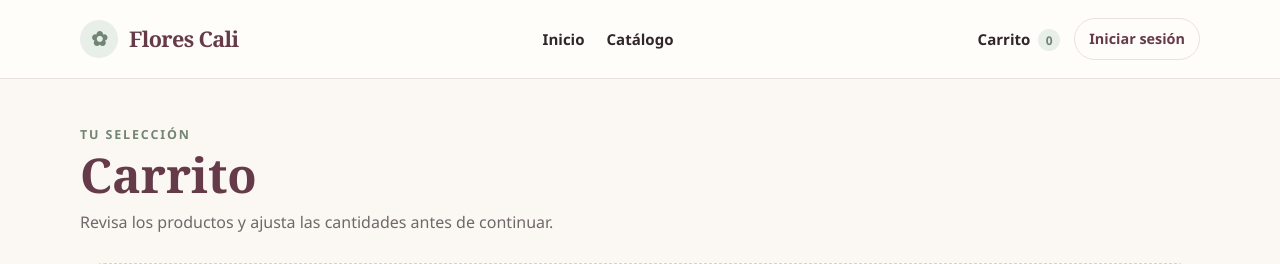
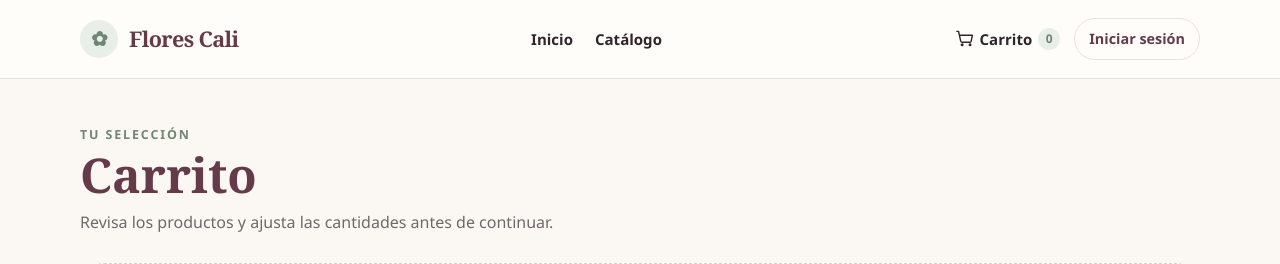
Before and after one commit to Dannycalvo6464/floristeria-django, a Django app: page /carrito/ in a window 1280 px wide. Shown: the top 264 px of the page. Run offline with Django 5.2, Linux system fonts and the light colour scheme.

Commit message:
Add cart icon to site navigation
Co-authored-by: Copilot <223556219+Copilot@users.noreply.github.com>

```diff
--- a/usuarios/static/usuarios/css/site.css
+++ b/usuarios/static/usuarios/css/site.css
@@ -92,11 +92,13 @@ img { max-width: 100%; }
 
 .nav-actions { gap: 14px; }
 .nav-actions form { margin: 0; }
+.nav-cart-link { display: inline-flex; align-items: center; gap: 6px; }
+.nav-cart-icon { width: 19px; height: 19px; flex: 0 0 auto; }
 .nav-count {
     display: inline-grid;
     min-width: 22px;
     height: 22px;
-    margin-left: 4px;
+    margin-left: 0;
     place-items: center;
     border-radius: 999px;
     background: var(--sage-pale);
--- a/usuarios/templates/usuarios/base.html
+++ b/usuarios/templates/usuarios/base.html
@@ -28,8 +28,14 @@
                 {% endif %}
             </nav>
             <div class="nav-actions">
-                <a class="nav-link" href="{% url 'carrito' %}" aria-label="Carrito, {{ carrito_cantidad }} artículos">
-                    Carrito <span class="nav-count" id="cart-count" aria-live="polite">{{ carrito_cantidad }}</span>
+                <a class="nav-link nav-cart-link" href="{% url 'carrito' %}" aria-label="Carrito, {{ carrito_cantidad }} artículos">
+                    <svg class="nav-cart-icon" viewBox="0 0 24 24" fill="none" stroke="currentColor" stroke-width="1.8" stroke-linecap="round" stroke-linejoin="round" aria-hidden="true" focusable="false">
+                        <circle cx="9" cy="20" r="1"></circle>
+                        <circle cx="19" cy="20" r="1"></circle>
+                        <path d="M2.5 3h2l2.7 12.2a2 2 0 0 0 2 1.6h9.3a2 2 0 0 0 1.9-1.4L22 8H6"></path>
+                    </svg>
+                    <span>Carrito</span>
+                    <span class="nav-count" id="cart-count" aria-live="polite">{{ carrito_cantidad }}</span>
                 </a>
                 {% if request.session.usuario_id %}
                     <form method="post" action="{% url 'logout' %}">
--- a/usuarios/tests.py
+++ b/usuarios/tests.py
@@ -683,6 +683,8 @@ class UsuarioRoutesTest(TestCase):
         self.assertEqual(self.client.session['carrito'], {'rosa-roja': 2})
         catalog_response = self.client.get(reverse('catalogo'))
         self.assertContains(catalog_response, 'Carrito, 2 artículos')
+        self.assertContains(catalog_response, 'class="nav-cart-icon"')
+        self.assertContains(catalog_response, 'aria-hidden="true" focusable="false"')
         self.assertContains(catalog_response, 'data-cart-form')
         self.assertContains(catalog_response, 'usuarios/js/cart.js')
 
```
